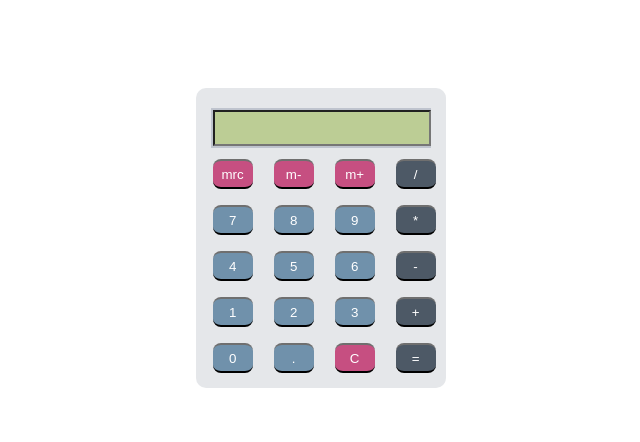
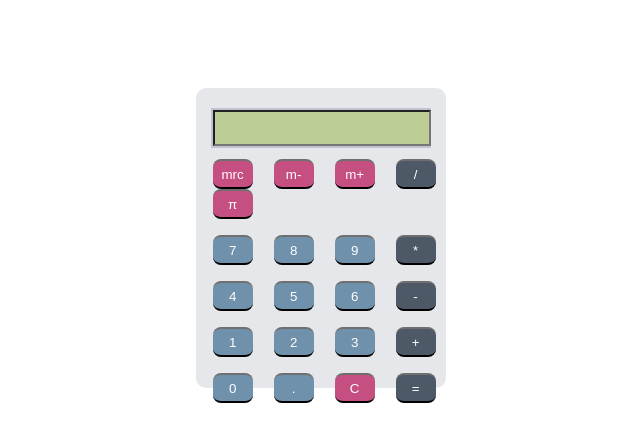
Before and after one commit to achow123/Calculator, a plain HTML site: page index.html in a window 1280 px wide. Shown: the whole page, without its empty margins (318-958 px from the left). Drawn offline with Linux system fonts and the light colour scheme.

Commit message:
initial commit

```diff
--- a/index.html
+++ b/index.html
@@ -21,6 +21,7 @@
 				<input type="button" value="m-" class="button function" onClick="">
 				<input type="button" value="m+" class="button function" onClick="">
 				<input type="button" value="/" class="button operator" onClick="v('/')">
+				<input type="button" value="π" class="button function" onClick="v('3.14')">
 			</p>
 			<p>
 				<input type="button" value="7" class="button number" onClick="v('7')">
```
